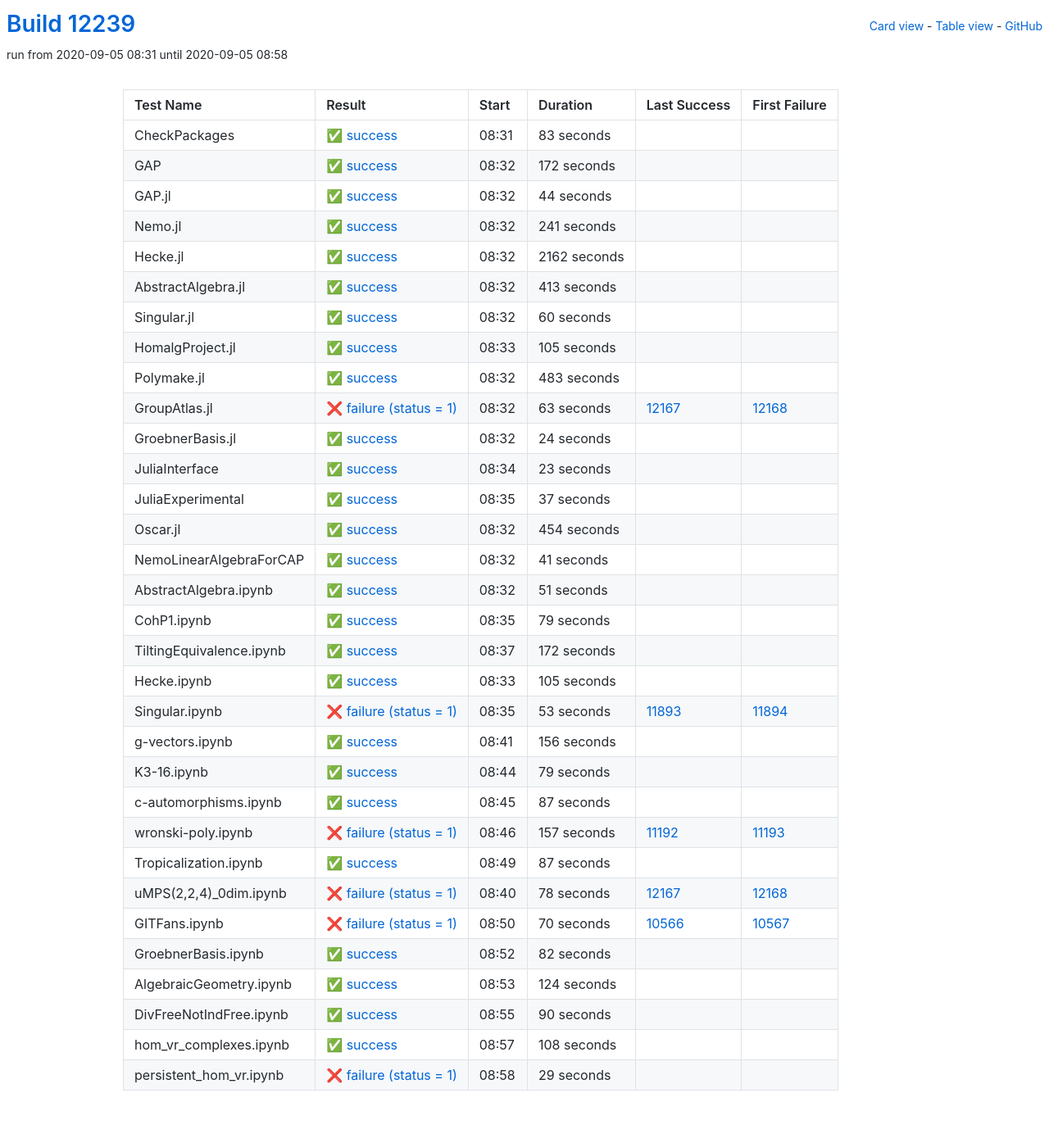
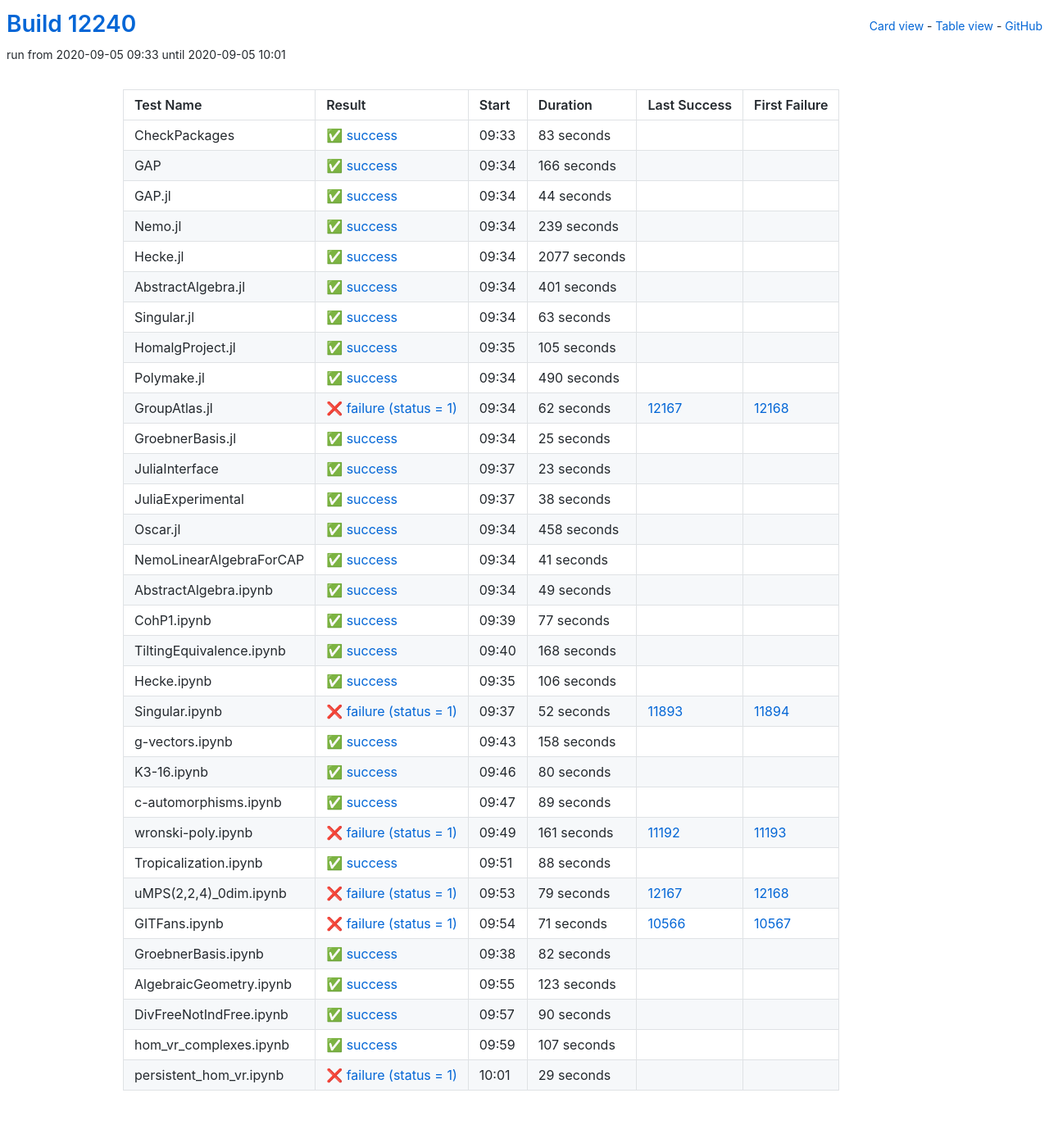
Before and after one commit to oscar-system/oscar-ci-status, a Jekyll site: the page built from table.html, in a window 1280 px wide. Shown: the whole page at 82% size. Built offline with Jekyll 4.4.1, drawn with Linux system fonts in a browser that asks for light colours.

Commit message:
Build #12240

```diff
--- a/_data/ci.yml
+++ b/_data/ci.yml
@@ -1,6 +1,6 @@
 ---
-build: 12239
-build_url: https://oscarci.mathematik.uni-kl.de/job/oscar/12239/
+build: 12240
+build_url: https://oscarci.mathematik.uni-kl.de/job/oscar/12240/
 job: oscar
 organization: oscar-system
 repo: oscar-ci-status
@@ -8,8 +8,8 @@
 tests:
 - name: CheckPackages
   id: checkpackages
-  log: https://oscarci.mathematik.uni-kl.de/job/oscar/12239/artifact/logs/build-12239/CheckPackages.log
-  start: 2020-09-05 08:31
+  log: https://oscarci.mathematik.uni-kl.de/job/oscar/12240/artifact/logs/build-12240/CheckPackages.log
+  start: 2020-09-05 09:33
   success: true
   exitcode: 0
   status: success
@@ -20,20 +20,20 @@
   first_failure_url:
 - name: GAP
   id: gap
-  log: https://oscarci.mathematik.uni-kl.de/job/oscar/12239/artifact/logs/build-12239/GAP.log
-  start: 2020-09-05 08:32
+  log: https://oscarci.mathematik.uni-kl.de/job/oscar/12240/artifact/logs/build-12240/GAP.log
+  start: 2020-09-05 09:34
   success: true
   exitcode: 0
   status: success
-  duration: 172
+  duration: 166
   last_success: false
   last_success_url:
   first_failure: false
   first_failure_url:
 - name: GAP.jl
   id: gap-jl
-  log: https://oscarci.mathematik.uni-kl.de/job/oscar/12239/artifact/logs/build-12239/GAP.jl.log
-  start: 2020-09-05 08:32
+  log: https://oscarci.mathematik.uni-kl.de/job/oscar/12240/artifact/logs/build-12240/GAP.jl.log
+  start: 2020-09-05 09:34
   success: true
   exitcode: 0
   status: success
@@ -44,56 +44,56 @@
   first_failure_url:
 - name: Nemo.jl
   id: nemo-jl
-  log: https://oscarci.mathematik.uni-kl.de/job/oscar/12239/artifact/logs/build-12239/Nemo.jl.log
-  start: 2020-09-05 08:32
+  log: https://oscarci.mathematik.uni-kl.de/job/oscar/12240/artifact/logs/build-12240/Nemo.jl.log
+  start: 2020-09-05 09:34
   success: true
   exitcode: 0
   status: success
-  duration: 241
+  duration: 239
   last_success: false
   last_success_url:
   first_failure: false
   first_failure_url:
 - name: Hecke.jl
   id: hecke-jl
-  log: https://oscarci.mathematik.uni-kl.de/job/oscar/12239/artifact/logs/build-12239/Hecke.jl.log
-  start: 2020-09-05 08:32
+  log: https://oscarci.mathematik.uni-kl.de/job/oscar/12240/artifact/logs/build-12240/Hecke.jl.log
+  start: 2020-09-05 09:34
   success: true
   exitcode: 0
   status: success
-  duration: 2162
+  duration: 2077
   last_success: false
   last_success_url:
   first_failure: false
   first_failure_url:
 - name: AbstractAlgebra.jl
   id: abstractalgebra-jl
-  log: https://oscarci.mathematik.uni-kl.de/job/oscar/12239/artifact/logs/build-12239/AbstractAlgebra.jl.log
-  start: 2020-09-05 08:32
+  log: https://oscarci.mathematik.uni-kl.de/job/oscar/12240/artifact/logs/build-12240/AbstractAlgebra.jl.log
+  start: 2020-09-05 09:34
   success: true
   exitcode: 0
   status: success
-  duration: 413
+  duration: 401
   last_success: false
   last_success_url:
   first_failure: false
   first_failure_url:
 - name: Singular.jl
   id: singular-jl
-  log: https://oscarci.mathematik.uni-kl.de/job/oscar/12239/artifact/logs/build-12239/Singular.jl.log
-  start: 2020-09-05 08:32
+  log: https://oscarci.mathematik.uni-kl.de/job/oscar/12240/artifact/logs/build-12240/Singular.jl.log
+  start: 2020-09-05 09:34
   success: true
   exitcode: 0
   status: success
-  duration: 60
+  duration: 63
   last_success: false
   last_success_url:
   first_failure: false
   first_failure_url:
 - name: HomalgProject.jl
   id: homalgproject-jl
-  log: https://oscarci.mathematik.uni-kl.de/job/oscar/12239/artifact/logs/build-12239/HomalgProject.jl.log
-  start: 2020-09-05 08:33
+  log: https://oscarci.mathematik.uni-kl.de/job/oscar/12240/artifact/logs/build-12240/HomalgProject.jl.log
+  start: 2020-09-05 09:35
   success: true
   exitcode: 0
   status: success
@@ -104,44 +104,44 @@
   first_failure_url:
 - name: Polymake.jl
   id: polymake-jl
-  log: https://oscarci.mathematik.uni-kl.de/job/oscar/12239/artifact/logs/build-12239/Polymake.jl.log
-  start: 2020-09-05 08:32
+  log: https://oscarci.mathematik.uni-kl.de/job/oscar/12240/artifact/logs/build-12240/Polymake.jl.log
+  start: 2020-09-05 09:34
   success: true
   exitcode: 0
   status: success
-  duration: 483
+  duration: 490
   last_success: false
   last_success_url:
   first_failure: false
   first_failure_url:
 - name: GroupAtlas.jl
   id: groupatlas-jl
-  log: https://oscarci.mathematik.uni-kl.de/job/oscar/12239/artifact/logs/build-12239/GroupAtlas.jl.log
-  start: 2020-09-05 08:32
+  log: https://oscarci.mathematik.uni-kl.de/job/oscar/12240/artifact/logs/build-12240/GroupAtlas.jl.log
+  start: 2020-09-05 09:34
   success: false
   exitcode: 1
   status: failure
-  duration: 63
+  duration: 62
   last_success: 12167
   last_success_url: https://oscarci.mathematik.uni-kl.de/job/oscar/12167/
   first_failure: 12168
   first_failure_url: https://oscarci.mathematik.uni-kl.de/job/oscar/12168/
 - name: GroebnerBasis.jl
   id: groebnerbasis-jl
-  log: https://oscarci.mathematik.uni-kl.de/job/oscar/12239/artifact/logs/build-12239/GroebnerBasis.jl.log
-  start: 2020-09-05 08:32
+  log: https://oscarci.mathematik.uni-kl.de/job/oscar/12240/artifact/logs/build-12240/GroebnerBasis.jl.log
+  start: 2020-09-05 09:34
   success: true
   exitcode: 0
   status: success
-  duration: 24
+  duration: 25
   last_success: false
   last_success_url:
   first_failure: false
   first_failure_url:
 - name: JuliaInterface
   id: juliainterface
-  log: https://oscarci.mathematik.uni-kl.de/job/oscar/12239/artifact/logs/build-12239/JuliaInterface.log
-  start: 2020-09-05 08:34
+  log: https://oscarci.mathematik.uni-kl.de/job/oscar/12240/artifact/logs/build-12240/JuliaInterface.log
+  start: 2020-09-05 09:37
   success: true
   exitcode: 0
   status: success
@@ -152,32 +152,32 @@
   first_failure_url:
 - name: JuliaExperimental
   id: juliaexperimental
-  log: https://oscarci.mathematik.uni-kl.de/job/oscar/12239/artifact/logs/build-12239/JuliaExperimental.log
-  start: 2020-09-05 08:35
+  log: https://oscarci.mathematik.uni-kl.de/job/oscar/12240/artifact/logs/build-12240/JuliaExperimental.log
+  start: 2020-09-05 09:37
   success: true
   exitcode: 0
   status: success
-  duration: 37
+  duration: 38
   last_success: false
   last_success_url:
   first_failure: false
   first_failure_url:
 - name: Oscar.jl
   id: oscar-jl
-  log: https://oscarci.mathematik.uni-kl.de/job/oscar/12239/artifact/logs/build-12239/Oscar.jl.log
-  start: 2020-09-05 08:32
+  log: https://oscarci.mathematik.uni-kl.de/job/oscar/12240/artifact/logs/build-12240/Oscar.jl.log
+  start: 2020-09-05 09:34
   success: true
   exitcode: 0
   status: success
-  duration: 454
+  duration: 458
   last_success: false
   last_success_url:
   first_failure: false
   first_failure_url:
 - name: NemoLinearAlgebraForCAP
   id: nemolinearalgebraforcap
-  log: https://oscarci.mathematik.uni-kl.de/job/oscar/12239/artifact/logs/build-12239/NemoLinearAlgebraForCAP.log
-  start: 2020-09-05 08:32
+  log: https://oscarci.mathematik.uni-kl.de/job/oscar/12240/artifact/logs/build-12240/NemoLinearAlgebraForCAP.log
+  start: 2020-09-05 09:34
   success: true
   exitcode: 0
   status: success
@@ -188,152 +188,152 @@
   first_failure_url:
 - name: AbstractAlgebra.ipynb
   id: abstractalgebra-ipynb
-  log: https://oscarci.mathematik.uni-kl.de/job/oscar/12239/artifact/logs/build-12239/AbstractAlgebra.ipynb.log
-  start: 2020-09-05 08:32
+  log: https://oscarci.mathematik.uni-kl.de/job/oscar/12240/artifact/logs/build-12240/AbstractAlgebra.ipynb.log
+  start: 2020-09-05 09:34
   success: true
   exitcode: 0
   status: success
-  duration: 51
+  duration: 49
   last_success: false
   last_success_url:
   first_failure: false
   first_failure_url:
 - name: CohP1.ipynb
   id: cohp1-ipynb
-  log: https://oscarci.mathematik.uni-kl.de/job/oscar/12239/artifact/logs/build-12239/CohP1.ipynb.log
-  start: 2020-09-05 08:35
+  log: https://oscarci.mathematik.uni-kl.de/job/oscar/12240/artifact/logs/build-12240/CohP1.ipynb.log
+  start: 2020-09-05 09:39
   success: true
   exitcode: 0
   status: success
-  duration: 79
+  duration: 77
   last_success: false
   last_success_url:
   first_failure: false
   first_failure_url:
 - name: TiltingEquivalence.ipynb
   id: tiltingequivalence-ipynb
-  log: https://oscarci.mathematik.uni-kl.de/job/oscar/12239/artifact/logs/build-12239/TiltingEquivalence.ipynb.log
-  start: 2020-09-05 08:37
+  log: https://oscarci.mathematik.uni-kl.de/job/oscar/12240/artifact/logs/build-12240/TiltingEquivalence.ipynb.log
+  start: 2020-09-05 09:40
   success: true
   exitcode: 0
   status: success
-  duration: 172
+  duration: 168
   last_success: false
   last_success_url:
   first_failure: false
   first_failure_url:
 - name: Hecke.ipynb
   id: hecke-ipynb
-  log: https://oscarci.mathematik.uni-kl.de/job/oscar/12239/artifact/logs/build-12239/Hecke.ipynb.log
-  start: 2020-09-05 08:33
+  log: https://oscarci.mathematik.uni-kl.de/job/oscar/12240/artifact/logs/build-12240/Hecke.ipynb.log
+  start: 2020-09-05 09:35
   success: true
   exitcode: 0
   status: success
-  duration: 105
+  duration: 106
   last_success: false
   last_success_url:
   first_failure: false
   first_failure_url:
 - name: Singular.ipynb
   id: singular-ipynb
-  log: https://oscarci.mathematik.uni-kl.de/job/oscar/12239/artifact/logs/build-12239/Singular.ipynb.log
-  start: 2020-09-05 08:35
+  log: https://oscarci.mathematik.uni-kl.de/job/oscar/12240/artifact/logs/build-12240/Singular.ipynb.log
+  start: 2020-09-05 09:37
   success: false
   exitcode: 1
   status: failure
-  duration: 53
+  duration: 52
   last_success: 11893
   last_success_url: https://oscarci.mathematik.uni-kl.de/job/oscar/11893/
   first_failure: 11894
   first_failure_url: https://oscarci.mathematik.uni-kl.de/job/oscar/11894/
 - name: g-vectors.ipynb
   id: g-vectors-ipynb
-  log: https://oscarci.mathematik.uni-kl.de/job/oscar/12239/artifact/logs/build-12239/g-vectors.ipynb.log
-  start: 2020-09-05 08:41
+  log: https://oscarci.mathematik.uni-kl.de/job/oscar/12240/artifact/logs/build-12240/g-vectors.ipynb.log
+  start: 2020-09-05 09:43
   success: true
   exitcode: 0
   status: success
-  duration: 156
+  duration: 158
   last_success: false
   last_success_url:
   first_failure: false
   first_failure_url:
 - name: K3-16.ipynb
   id: k3-16-ipynb
-  log: https://oscarci.mathematik.uni-kl.de/job/oscar/12239/artifact/logs/build-12239/K3-16.ipynb.log
-  start: 2020-09-05 08:44
+  log: https://oscarci.mathematik.uni-kl.de/job/oscar/12240/artifact/logs/build-12240/K3-16.ipynb.log
+  start: 2020-09-05 09:46
   success: true
   exitcode: 0
   status: success
-  duration: 79
+  duration: 80
   last_success: false
   last_success_url:
   first_failure: false
   first_failure_url:
 - name: c-automorphisms.ipynb
   id: c-automorphisms-ipynb
-  log: https://oscarci.mathematik.uni-kl.de/job/oscar/12239/artifact/logs/build-12239/c-automorphisms.ipynb.log
-  start: 2020-09-05 08:45
+  log: https://oscarci.mathematik.uni-kl.de/job/oscar/12240/artifact/logs/build-12240/c-automorphisms.ipynb.log
+  start: 2020-09-05 09:47
   success: true
   exitcode: 0
   status: success
-  duration: 87
+  duration: 89
   last_success: false
   last_success_url:
   first_failure: false
   first_failure_url:
 - name: wronski-poly.ipynb
   id: wronski-poly-ipynb
-  log: https://oscarci.mathematik.uni-kl.de/job/oscar/12239/artifact/logs/build-12239/wronski-poly.ipynb.log
-  start: 2020-09-05 08:46
+  log: https://oscarci.mathematik.uni-kl.de/job/oscar/12240/artifact/logs/build-12240/wronski-poly.ipynb.log
+  start: 2020-09-05 09:49
   success: false
   exitcode: 1
   status: failure
-  duration: 157
+  duration: 161
   last_success: 11192
   last_success_url: https://oscarci.mathematik.uni-kl.de/job/oscar/11192/
   first_failure: 11193
   first_failure_url: https://oscarci.mathematik.uni-kl.de/job/oscar/11193/
 - name: Tropicalization.ipynb
   id: tropicalization-ipynb
-  log: https://oscarci.mathematik.uni-kl.de/job/oscar/12239/artifact/logs/build-12239/Tropicalization.ipynb.log
-  start: 2020-09-05 08:49
+  log: https://oscarci.mathematik.uni-kl.de/job/oscar/12240/artifact/logs/build-12240/Tropicalization.ipynb.log
+  start: 2020-09-05 09:51
   success: true
   exitcode: 0
   status: success
-  duration: 87
+  duration: 88
   last_success: false
   last_success_url:
   first_failure: false
   first_failure_url:
 - name: uMPS(2,2,4)_0dim.ipynb
   id: umps-2-2-4-0dim-ipynb
-  log: https://oscarci.mathematik.uni-kl.de/job/oscar/12239/artifact/logs/build-12239/uMPS-2-2-4-_0dim.ipynb.log
-  start: 2020-09-05 08:40
+  log: https://oscarci.mathematik.uni-kl.de/job/oscar/12240/artifact/logs/build-12240/uMPS-2-2-4-_0dim.ipynb.log
+  start: 2020-09-05 09:53
   success: false
   exitcode: 1
   status: failure
-  duration: 78
+  duration: 79
   last_success: 12167
   last_success_url: https://oscarci.mathematik.uni-kl.de/job/oscar/12167/
   first_failure: 12168
   first_failure_url: https://oscarci.mathematik.uni-kl.de/job/oscar/12168/
 - name: GITFans.ipynb
   id: gitfans-ipynb
-  log: https://oscarci.mathematik.uni-kl.de/job/oscar/12239/artifact/logs/build-12239/GITFans.ipynb.log
-  start: 2020-09-05 08:50
+  log: https://oscarci.mathematik.uni-kl.de/job/oscar/12240/artifact/logs/build-12240/GITFans.ipynb.log
+  start: 2020-09-05 09:54
   success: false
   exitcode: 1
   status: failure
-  duration: 70
+  duration: 71
   last_success: 10566
   last_success_url: https://oscarci.mathematik.uni-kl.de/job/oscar/10566/
   first_failure: 10567
   first_failure_url: https://oscarci.mathematik.uni-kl.de/job/oscar/10567/
 - name: GroebnerBasis.ipynb
   id: groebnerbasis-ipynb
-  log: https://oscarci.mathematik.uni-kl.de/job/oscar/12239/artifact/logs/build-12239/GroebnerBasis.ipynb.log
-  start: 2020-09-05 08:52
+  log: https://oscarci.mathematik.uni-kl.de/job/oscar/12240/artifact/logs/build-12240/GroebnerBasis.ipynb.log
+  start: 2020-09-05 09:38
   success: true
   exitcode: 0
   status: success
@@ -344,20 +344,20 @@
   first_failure_url:
 - name: AlgebraicGeometry.ipynb
   id: algebraicgeometry-ipynb
-  log: https://oscarci.mathematik.uni-kl.de/job/oscar/12239/artifact/logs/build-12239/AlgebraicGeometry.ipynb.log
-  start: 2020-09-05 08:53
+  log: https://oscarci.mathematik.uni-kl.de/job/oscar/12240/artifact/logs/build-12240/AlgebraicGeometry.ipynb.log
+  start: 2020-09-05 09:55
   success: true
   exitcode: 0
   status: success
-  duration: 124
+  duration: 123
   last_success: false
   last_success_url:
   first_failure: false
   first_failure_url:
 - name: DivFreeNotIndFree.ipynb
   id: divfreenotindfree-ipynb
-  log: https://oscarci.mathematik.uni-kl.de/job/oscar/12239/artifact/logs/build-12239/DivFreeNotIndFree.ipynb.log
-  start: 2020-09-05 08:55
+  log: https://oscarci.mathematik.uni-kl.de/job/oscar/12240/artifact/logs/build-12240/DivFreeNotIndFree.ipynb.log
+  start: 2020-09-05 09:57
   success: true
   exitcode: 0
   status: success
@@ -368,20 +368,20 @@
   first_failure_url:
 - name: hom_vr_complexes.ipynb
   id: hom-vr-complexes-ipynb
-  log: https://oscarci.mathematik.uni-kl.de/job/oscar/12239/artifact/logs/build-12239/hom_vr_complexes.ipynb.log
-  start: 2020-09-05 08:57
+  log: https://oscarci.mathematik.uni-kl.de/job/oscar/12240/artifact/logs/build-12240/hom_vr_complexes.ipynb.log
+  start: 2020-09-05 09:59
   success: true
   exitcode: 0
   status: success
-  duration: 108
+  duration: 107
   last_success: false
   last_success_url:
   first_failure: false
   first_failure_url:
 - name: persistent_hom_vr.ipynb
   id: persistent-hom-vr-ipynb
-  log: https://oscarci.mathematik.uni-kl.de/job/oscar/12239/artifact/logs/build-12239/persistent_hom_vr.ipynb.log
-  start: 2020-09-05 08:58
+  log: https://oscarci.mathematik.uni-kl.de/job/oscar/12240/artifact/logs/build-12240/persistent_hom_vr.ipynb.log
+  start: 2020-09-05 10:01
   success: false
   exitcode: 1
   status: failure
```
Also changed, not shown: README.md.
